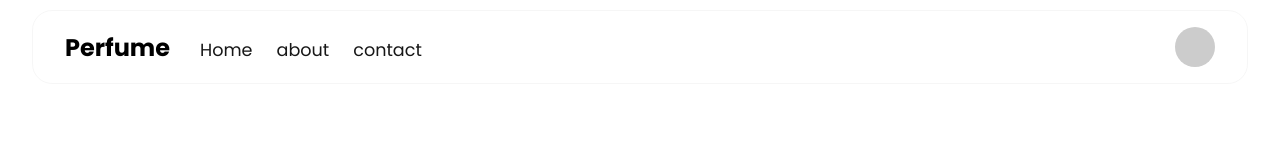
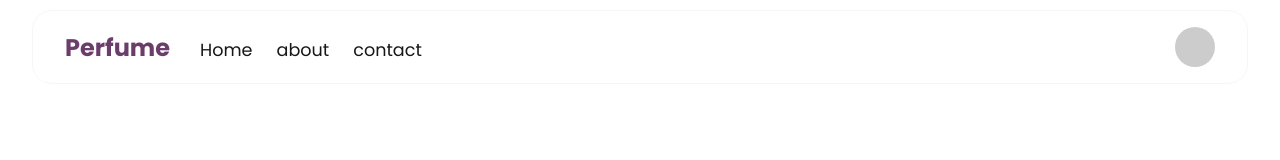
Before and after one commit to benjamin-dreje/perfume, a Next.js app: page / in a window 1280 px wide. Shown: the top 160 px of the page. Built offline with nearby package versions, Linux system fonts and the light colour scheme.

Commit message:
more style

```diff
--- a/src/app/components/NavBar/navBar.css
+++ b/src/app/components/NavBar/navBar.css
@@ -30,6 +30,7 @@ nav {
   align-items: baseline;
   justify-content: center;
   align-content: center;
+  color: #6b3d6b;
 }
 nav ul {
   gap: 1.5rem;
--- a/src/app/page.css
+++ b/src/app/page.css
@@ -104,8 +104,9 @@ p {
   width: 100%;
   height: 100%;
 }
-.card:hover {
+.cardContainer .card:hover {
   transform: translateY(-10px);
+  transition: transform 0.3s ease;
 }
 .all-perfumes-card .cardContent h2 {
   color: #ffffff;
@@ -121,6 +122,7 @@ p {
 .all-perfumes-card:hover {
   background: #6b3d6b;
   transform: translateY(-10px);
+  transition: transform 0.3s ease;
 }
 .cardContainer {
   display: flex;
```
